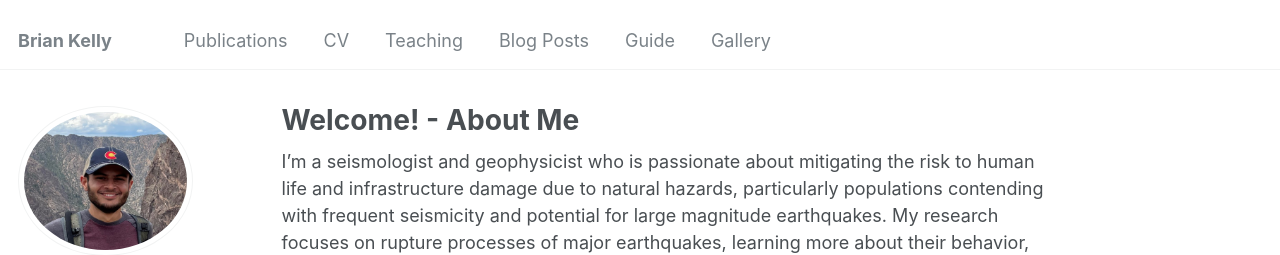
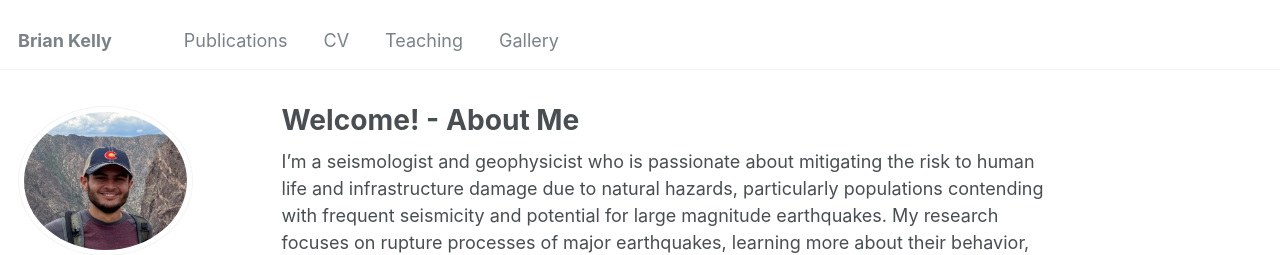
Before and after one commit to kellybp18/kellybp18.github.io, a Jekyll site: the page built from _pages/about.md, in a window 1280 px wide. Shown: the top 255 px of the page. Built offline with Jekyll 4.4.1, drawn with Linux system fonts in a browser that asks for light colours; some web fonts are replaced.

Commit message:
Update navigation.yml

```diff
--- a/_data/navigation.yml
+++ b/_data/navigation.yml
@@ -14,11 +14,5 @@ main:
   - title: "Teaching"
     url: /teaching/
 
-  - title: "Blog Posts"
-    url: /blog/
-
-  - title: "Guide"
-    url: /markdown/
-
   - title: "Gallery"
     url: /gallery/
```
